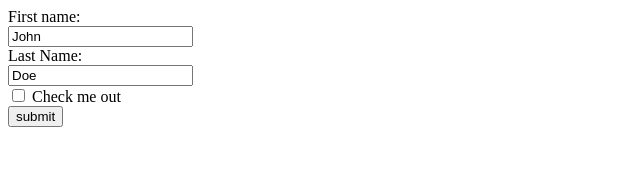
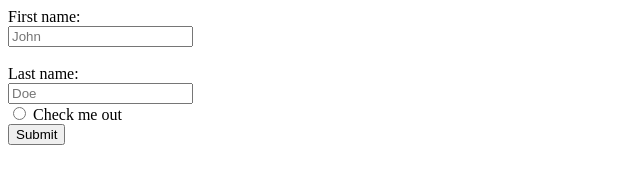
Before and after one commit to aathira-143/htmltask5.html, a plain HTML site: page index.html in a window 1280 px wide. Shown: the whole page, without its empty margins (0-640 px from the left). Drawn offline with Linux system fonts and the light colour scheme.

Commit message:
Update index.html

```diff
--- a/index.html
+++ b/index.html
@@ -1,20 +1,17 @@
-
-  <!DOCTYPE html>
-<html lang="en">
+<!DOCTYPE html>
+<html>
     <head>
-    <meta charset="UTF-8">
-    <meta name="viewport" content="width=device-width, initial-scale=1.0">
-    <title>task5</title>
+        <title>html task </title>
     </head>
     <body>
-        <form>
-        <label for="html">First name:</label><br>
-        <input type="text" name="fn" value="John"><br>
-        <label for="html">Last Name:</label><br>
-        <input type="text" name="sn" value="Doe"><br>
-        <input type="checkbox" name="check">
-        <label for="html">Check me out</label><br>
-        <button type="submit">submit</button>
-        </form>
+   <form>
+    <label>First name:</label><br>
+    <input type="text" placeholder="John"><br><br>
+    <label>Last name:</label><br>
+    <input type="text" placeholder="Doe"><br>
+    <input type="radio">
+    <label>Check me out</label><br>
+    <input type="submit">
+   </form>
     </body>
-</html>
+</html
```
